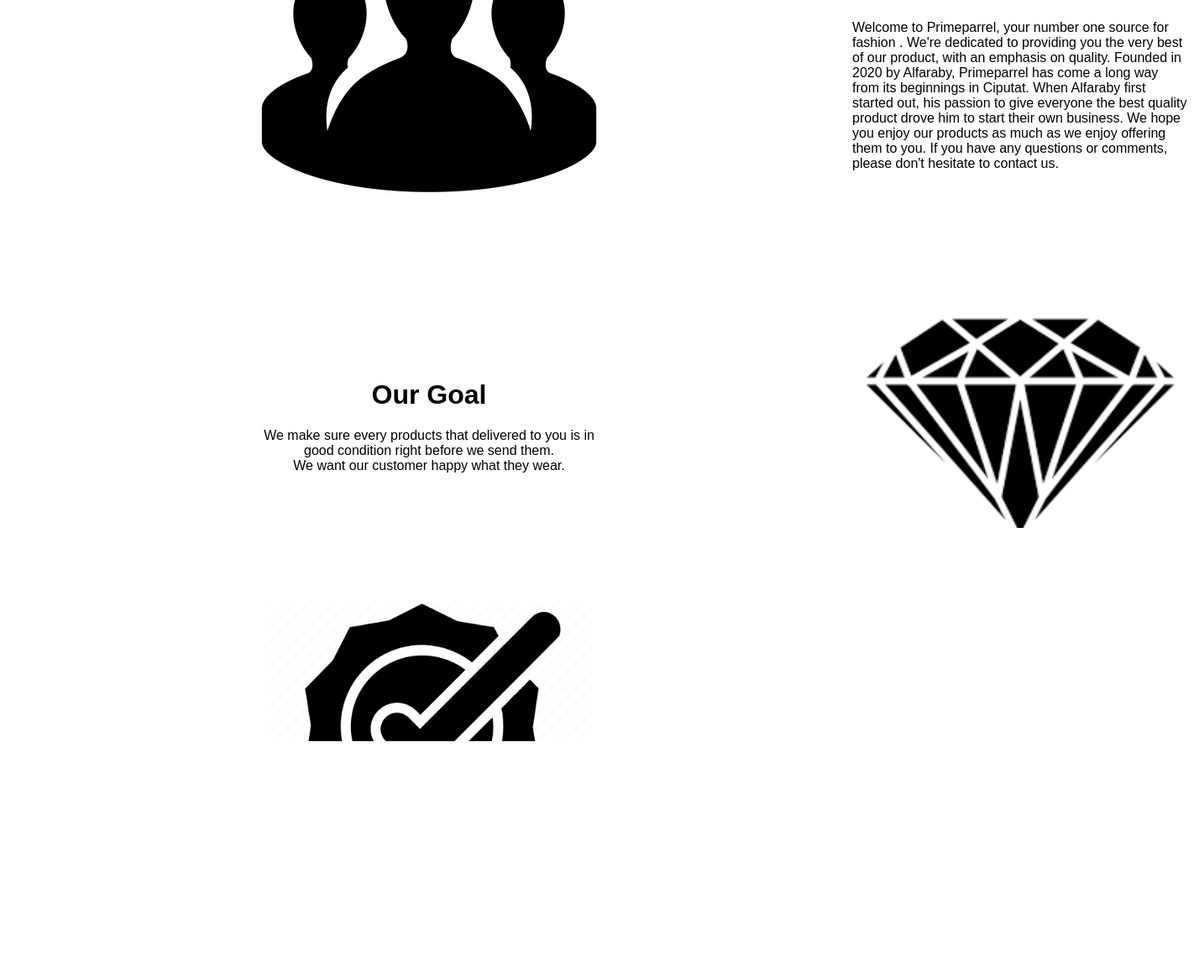
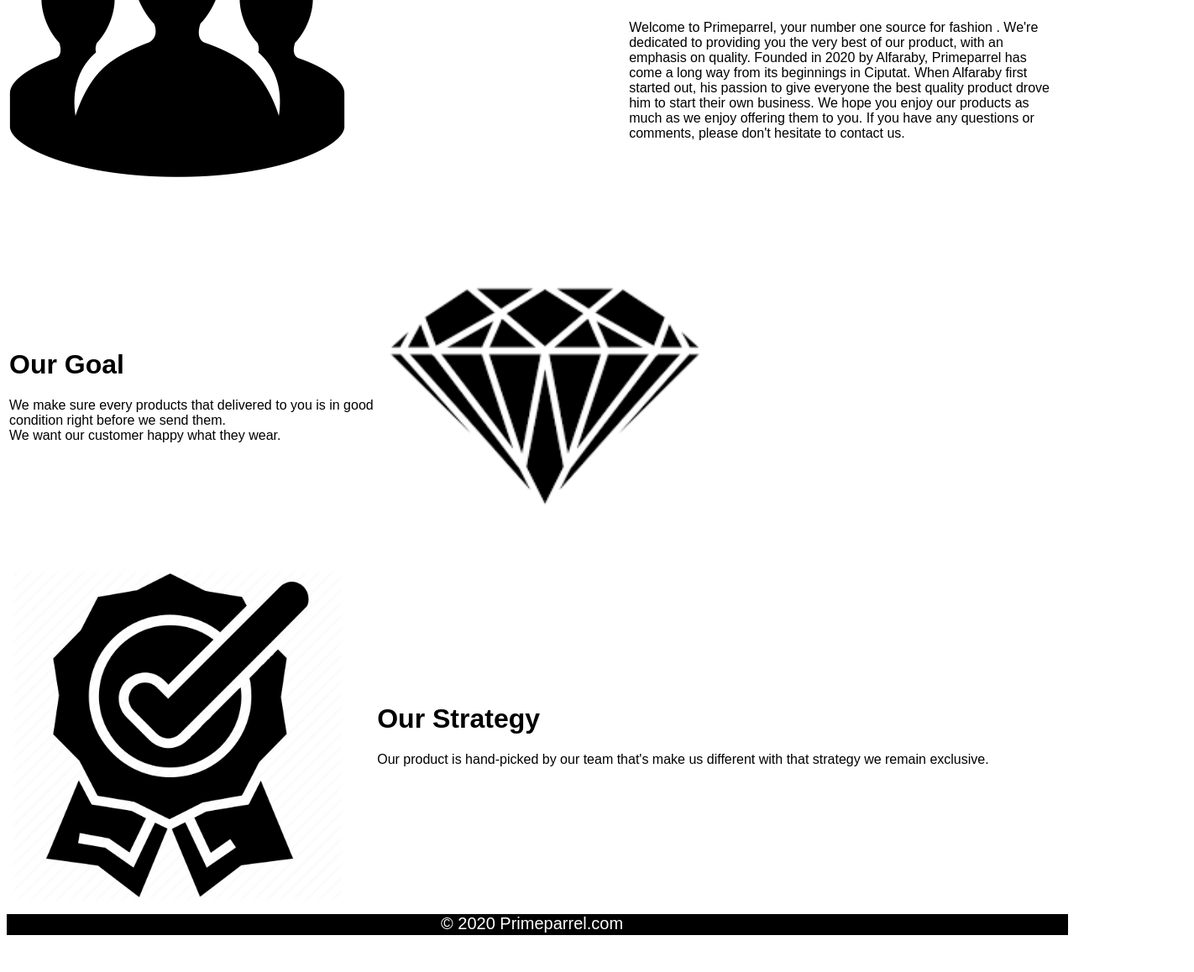
Before and after one commit to mhalfaraby/EcommerceGroup5, a plain HTML site: page about.html in a window 1280 px wide. Shown: the part 896-2054 px from the top of the page at 84% size, 1422 px wide, since content can reach past the window. After the commit the page ends 2018 px from the top, so only its background shows below. Drawn offline with Linux system fonts and the light colour scheme.

Commit message:
Update about.html

```diff
--- a/about.html
+++ b/about.html
@@ -1,4 +1,5 @@
-<html><head>
+<html>
+    <head>
     <link href="styleabout.css" type="text/css" rel="stylesheet">
 
     <link href="style.css" type="text/css" rel="stylesheet">
@@ -9,9 +10,9 @@
         <div class="navfull" height=50px>
          <div id="nav" width=100%>
            <ul>
+             <li><a href="index.html">Home</a></li>
+             <li><a href="about.html">About Us</a></li>
              <li><a href="#">Log in</a></li>
-                 <li><a href="about.html">About Us</a></li>
-                 <li><a href="index.html">Home</a></li>
            </ul>
          </div>
         </div>
@@ -29,7 +30,6 @@
 
     <title>About us</title>
 
-    </head>
     <body>
         <br><br>
 
@@ -38,31 +38,31 @@
 
             <tbody>
               <tr>
-                <td><div id="aboutus3"><img src="IMAGE/people.png" width="400" height="400"></div></td>
-                <td><div id="aboutus" class="arial"><h1>About us</h1><br><div class="arial">
+                <td><div id="aboutus2"><img src="IMAGE/people.png" width="400" height="400"></div></td>
+                <td><div id="aboutus" class="aboutusjustify arial aboutus3"><h1>About us</h1><br>
                     Welcome to Primeparrel, your number one source for fashion .
                     We're dedicated to providing you the very best of our product, with an emphasis on quality.
 
                   Founded in 2020 by Alfaraby, Primeparrel has come a long way from its beginnings in Ciputat. When Alfaraby first started out,
                   his passion to give everyone the best quality product drove him to start their own business.
 
-                  We hope you enjoy our products as much as we enjoy offering them to you. If you have any questions or comments, please don't hesitate to contact us.</div>
+                  We hope you enjoy our products as much as we enjoy offering them to you. If you have any questions or comments, please don't hesitate to contact us.</div></div>
 
 
               </tr>
 
               <tr>
-                  <td><div id="aboutus3" class="aboutuscentertext arial" ><h1>Our Goal</h1>
+                  <td><div id="aboutus2" class="aboutuscenter arial" ><h1>Our Goal</h1>
                     We make sure every products that delivered to you is in good condition right before we send them. <br>We want our
                     customer happy what they wear.
 
                 </td>
-                <td><div id="aboutus4"><img src="IMAGE/diamond.png" width="400" height="400"></div></td>
+                <td><div id="aboutus2"><img src="IMAGE/diamond.png" width="400" height="400"></div></td>
 
             </tr>
             <tr>
-                <td><div id="aboutus4" ><img src="IMAGE/strategy.png"  width="400" height="400" ></td>
-                    <td><div id="aboutus3" class="aboutuscentertext arial" ><h1>Our Strategy</h1>
+                <td><div id="aboutus2" ><img src="IMAGE/strategy.png"  width="400" height="400" ></td>
+                    <td><div id="aboutus2" class="aboutusjustify arial aboutus3" ><h1>Our Strategy</h1>
                         Our product is hand-picked by our team that's make us different with that strategy we remain exclusive.</td>
                 <td></td>
             </tr>
```
Lines whose indentation alone changed are shown as unchanged.
